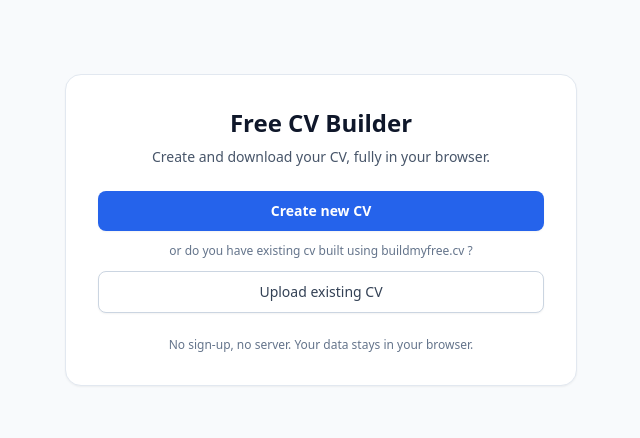
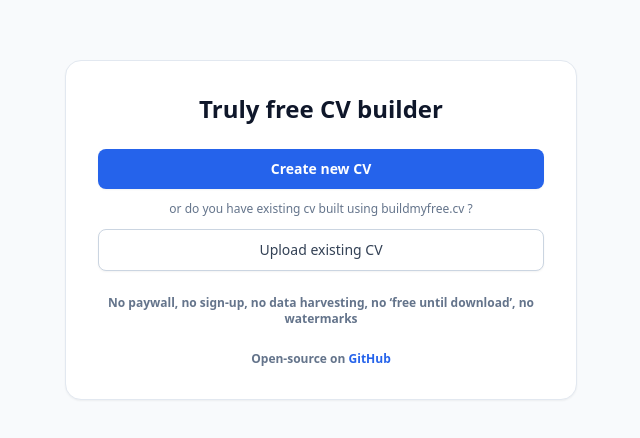
Before and after one commit to themidnightgospel/free-cv-builder, a React (Vite) app: page / in a window 1280 px wide. Shown: the part 170-608 px from the top of the page, without its empty margins (319-959 px from the left). Built offline with nearby package versions, Linux system fonts and the light colour scheme.

Commit message:
Made the message that it's free and privacy friently clear

```diff
--- a/index.html
+++ b/index.html
@@ -4,7 +4,7 @@
     <meta charset="UTF-8" />
     <link rel="icon" type="image/svg+xml" href="/vite.svg" />
     <meta name="viewport" content="width=device-width, initial-scale=1.0" />
-    <title>Free CV Builder</title>
+    <title>Truly free CV builder</title>
   </head>
   <body>
     <div id="app"></div>
--- a/src/App.tsx
+++ b/src/App.tsx
@@ -25,7 +25,6 @@ import { PdfPayloadPortal, PdfPayloadPrintBlock } from './pdf/PdfPayloadEmbed';
 import {
   CURRENT_CV_ID_STORAGE_KEY,
   getCvDisplayName,
-  type SavedCvRecord,
 } from './state/cvStorage';
 import {
   createEmptyAchievement,
@@ -473,10 +472,10 @@ export const App: React.FC = () => {
           <div className="h-6 w-px bg-gray-200" />
           <div>
             <div className="text-sm font-semibold text-gray-900">
-              Free CV Builder
+                Truly free CV builder
             </div>
             <div className="text-xs text-gray-500">
-              Create and download your CV, fully in your browser.
+                No paywall, no sign-up, no data harvesting
             </div>
           </div>
         </div>
@@ -536,11 +535,8 @@ export const App: React.FC = () => {
           <div className="w-full max-w-lg rounded-2xl bg-white shadow-sm border border-slate-200 p-8 space-y-6">
             <div className="space-y-2 text-center">
               <h1 className="text-2xl font-semibold text-slate-900">
-                Free CV Builder
+                  Truly free CV builder
               </h1>
-              <p className="text-sm text-slate-600">
-                Create and download your CV, fully in your browser.
-              </p>
             </div>
             <div className="space-y-3">
               <button
@@ -617,8 +613,19 @@ export const App: React.FC = () => {
                 </div>
               )}
             </div>
-            <p className="text-xs text-slate-500 text-center">
-              No sign-up, no server. Your data stays in your browser.
+            <p className="text-xs text-slate-500 text-center font-semibold">
+                No paywall, no sign-up, no data harvesting, no ‘free until download’, no watermarks
+            </p>
+            <p className="text-xs text-slate-500 text-center font-semibold">
+                Open-source on{' '}
+                <a
+                  href="https://github.com/themidnightgospel/free-cv-builder"
+                  className="text-blue-600 hover:underline"
+                  target="_blank"
+                  rel="noreferrer"
+                >
+                  GitHub
+                </a>
             </p>
           </div>
         </div>
--- a/src/main.tsx
+++ b/src/main.tsx
@@ -5,7 +5,7 @@ import { App } from './App';
 import { ConfirmDialogProvider } from './components/ConfirmDialogProvider';
 import { ToastProvider } from './components/toast/ToastProvider';
 
-console.log('FreeCvBuilder version 1.0.45');
+console.log('FreeCvBuilder version 1.0.48');
 
 ReactDOM.createRoot(document.getElementById('app') as HTMLElement).render(
   <React.StrictMode>
```
Also changed, not shown: 1 other file (tests, documents, lock files or other folders).
